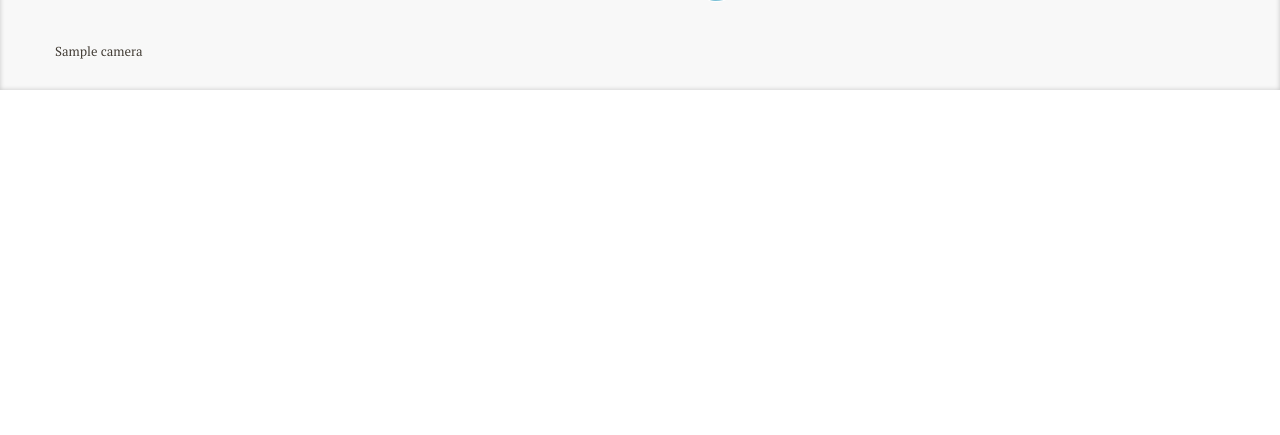
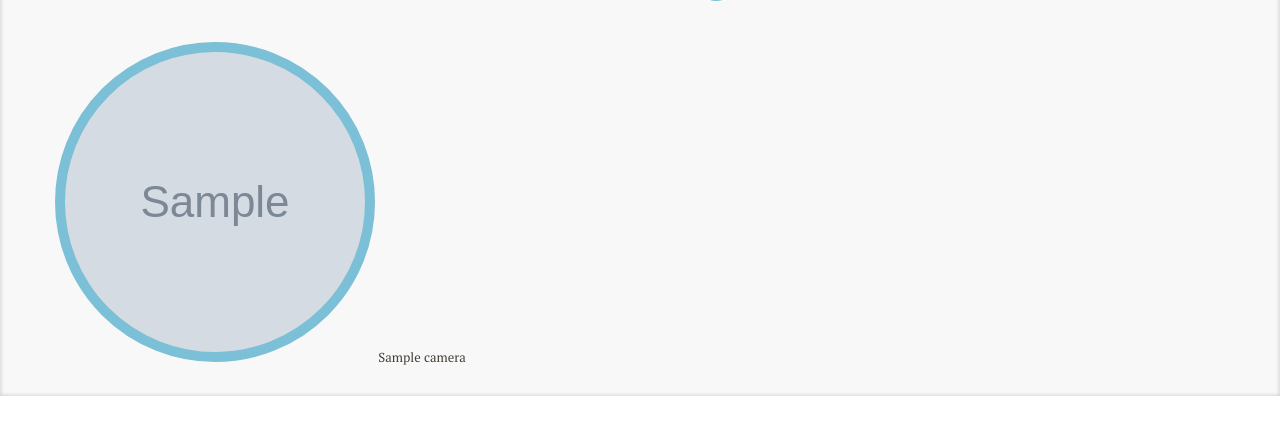
Before and after one commit to cjmartin/thisismycam, a Django app: template templates/flickr/index.html in a window 1280 px wide. Shown: the part 226-661 px from the top of the page. Run offline with Django 3.2, Linux system fonts and the light colour scheme; the template is opened without the code that fills it: most values are stand-ins (such as "Sample title", 1, 10 or a date in 2020); grey boxes marked "Sample" are stand-in pictures; some libraries are stand-ins or nearby versions.

Commit message:
progress on logged out page

```diff
--- a/flickr/views.py
+++ b/flickr/views.py
@@ -16,6 +16,7 @@ def index(request):
     if not request.user.is_authenticated():
         example_cams = []
         my_cam = FlickrUserCamera.objects.filter(flickr_user__nsid__exact='42982698@N00').order_by('-date_last_taken', '-count_photos')[0]
+        example_cams.append(my_cam)
 
         data = {
             'example_cams': example_cams,
--- a/sitestatic/css/style.css
+++ b/sitestatic/css/style.css
@@ -156,19 +156,6 @@ a.header-login:hover {
 	text-shadow: 0px 1px 0px #ffffff !important;
 }
 
-/* Welcome Page */
-
-.huge-welcome {
-    padding: 30px 0;
-    text-align: center;
-}
-
-.huge-welcome h1 {
-    padding-bottom: .2em;
-    font-size: 140px;
-	line-height: 1em;
-}
-
 /* General Page Components */
 
 .inset-section {
@@ -261,6 +248,28 @@ h3.title {
     box-shadow: 0 1px 1px rgba(0, 0, 0, 0.075);
 }
 
+/* Logged out index */
+
+.huge-welcome {
+    padding: 30px 0;
+    text-align: center;
+}
+
+.huge-welcome h1 {
+    padding-bottom: .2em;
+    font-size: 140px;
+	line-height: 1em;
+}
+
+.example-cam-image {
+    width: 300px;
+    height: 300px;
+
+    background-color: #FFFFFF;
+    border: 10px solid #7BC0D6;
+    border-radius: 160px;
+}
+
 /* Cameras */
 
 .photo-update-bar {
@@ -272,7 +281,7 @@ h3.title {
     padding: 10px;
 
     text-align: center;
-    background: #FFFFFF;
+    background-color: #FFFFFF;
 
     border: 10px solid #7BC0D6;
     border-radius: 5px;
--- a/templates/flickr/index.html
+++ b/templates/flickr/index.html
@@ -6,9 +6,16 @@
         <div class="huge-welcome">
             <h1 class="brand">This is my Cam!</h1>
         </div>
-        {% for user_camera in example_cams %}
-            {{ user_camera.camera.name }}
-        {% endfor %}
+        <div class="example-cams">
+            {% for user_camera in example_cams %}
+            	<div class="example-cam">
+                    <div class="image camera-image example-cam-image {{ user_camera.camera.large_orientation }}" style="background-image: url('{{ user_camera.camera.large_photo_url }}');">
+                        <img src="{{ user_camera.camera.large_photo_url }}">
+                    </div>
+                    {{ user_camera.camera.name }}
+	        	</div>
+			{% endfor %}
+	    </div>
     </div>
 </div>
 {% endblock %}
```
